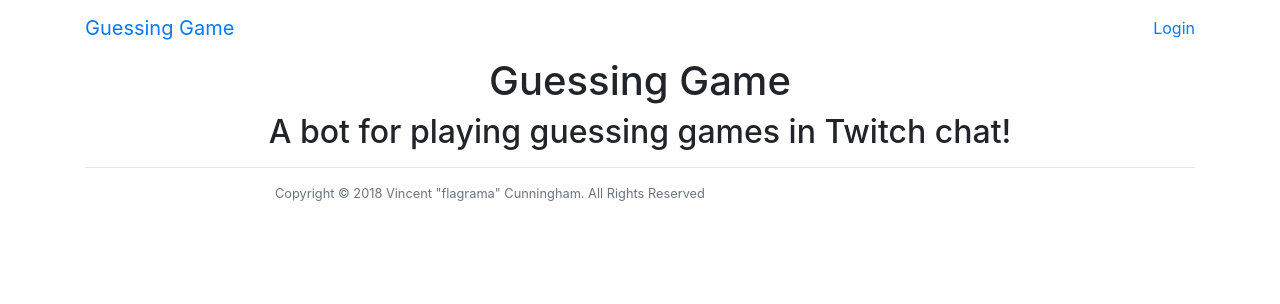
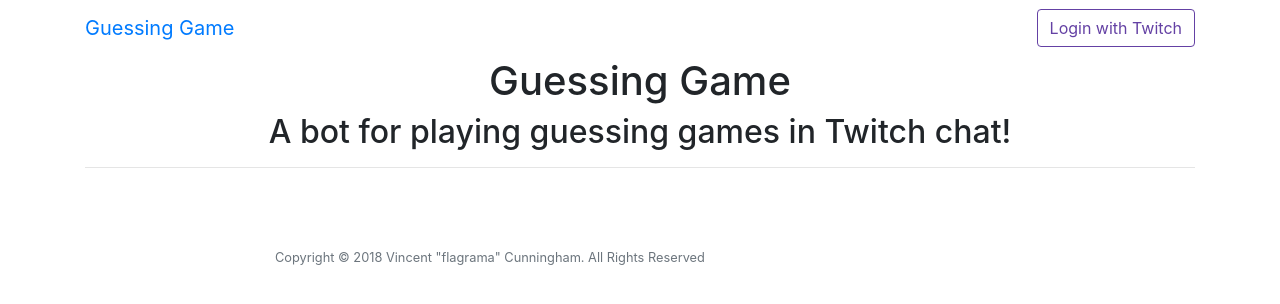
Before and after one commit to flagrama/guessing-bot, a Flask app: page / in a window 1280 px wide. Shown: the top 304 px of the page. Run offline with Flask 2, Linux system fonts and the light colour scheme; parts of the project's set-up code (start-up, migrations or seed data) failed here and were passed over; some libraries are stand-ins or nearby versions.

Commit message:
add collapseable nav

```diff
--- a/guessing_game_web/app/static/css/style.css
+++ b/guessing_game_web/app/static/css/style.css
@@ -1,3 +1,16 @@
-.list-inline {
-    float: left
+.list-inline { float: left; }
+.btn-twitch-purple {
+    border-color: #6441a4;
+    color: #6441a4;
 }
+
+.btn-twitch-purple:hover {
+    background-color: #6441a4;
+    border-color: #6441a4;
+    color: #ffffff;
+}
+
+.push {
+    clear: both;
+    height: 4em;
+}
--- a/guessing_game_web/app/templates/base.html
+++ b/guessing_game_web/app/templates/base.html
@@ -5,27 +5,41 @@
     <meta name="viewport" content="width=device-width, initial-scale=1, shrink-to-fit=no">
     <title>{{ title }} | Guessing Game</title>
     <link rel="stylesheet" href="https://maxcdn.bootstrapcdn.com/bootstrap/4.0.0/css/bootstrap.min.css" integrity="sha384-Gn5384xqQ1aoWXA+058RXPxPg6fy4IWvTNh0E263XmFcJlSAwiGgFAW/dAiS6JXm" crossorigin="anonymous">
+    <link rel="stylesheet" href="https://use.fontawesome.com/releases/v5.3.1/css/all.css" integrity="sha384-mzrmE5qonljUremFsqc01SB46JvROS7bZs3IO2EmfFsd15uHvIt+Y8vEf7N7fWAU" crossorigin="anonymous">
     <link href="{{ url_for('static', filename='css/style.css') }}" rel="stylesheet">
     <!-- <link rel="shortcut icon" href="{{ url_for('static', filename='img/favicon.ico') }}"> -->
 </head>
 <body>
-    <nav class="navbar navbar-expand-lg" role="navigation">
+    <nav class="navbar navbar-collapse navbar-expand-lg" role="navigation">
         <div class="container topnav">
-            <div class="navbar-header">
-                <a class="navbar-brand topnav" href="{{ url_for('home.homepage') }}">Guessing Game</a>
+            <a class="navbar-brand topnav" href="{{ url_for('home.homepage') }}">Guessing Game</a>
+            {% if current_user.is_authenticated %}
+            <button class="navbar-toggler mr-auto" type="button" data-toggle="collapse" data-target="#navbarSupportedContent" aria-controls="navbarSupportedContent" aria-expanded="false" aria-label="Toggle navigation">
+                <span class="fas fa-bars"></span>
+            </button>
+            <div class="nav navbar-nav navbar-right ml-auto">
+                <a class="btn btn-outline-primary" href="{{ url_for('home.logout') }}">Log Out</a>
             </div>
-            <div class="navbar-collapse" id="bs-example-navbar-collapse-1">
-                <ul class="nav navbar-nav ml-auto">
-                    {% if current_user.is_authenticated %}
-                    <li class="list-inline pl-5"><a href="{{ url_for('home.dashboard') }}">Dashboard</a></li>
-                    <li class="list-inline pl-5"><a href="{{ url_for('home.logout') }}">Log Out</a></li>
-                    {% else %}
-                    <li class="list-inline pl-5"><a href="{{ url_for('twitch.start_authorize') }}">Login</a></li>
-                    {% endif %}
+            {% else %}
+            <ul class="nav ml-auto">
+                <li class="nav-item"><a class="btn btn-outline btn-twitch-purple" href="{{ url_for('twitch.start_authorize') }}">Login with Twitch</a></li>
+            </ul>
+            {% endif %}
+        </div>
+    </nav>
+    {% if current_user.is_authenticated %}
+    <nav class="navbar-expand-lg">
+        <div class="container">
+            <div class="collapse navbar-collapse" id="navbarSupportedContent">
+                <ul class="navbar-nav mr-auto">
+                    <li class="nav-item">
+                        <a class="nav-link" href="{{ url_for('home.dashboard') }}">Dashboard</a>
+                    </li>
                 </ul>
             </div>
         </div>
     </nav>
+    {% endif %}
     <div class="wrapper">
         {% block body %}
         {% endblock %}
```
